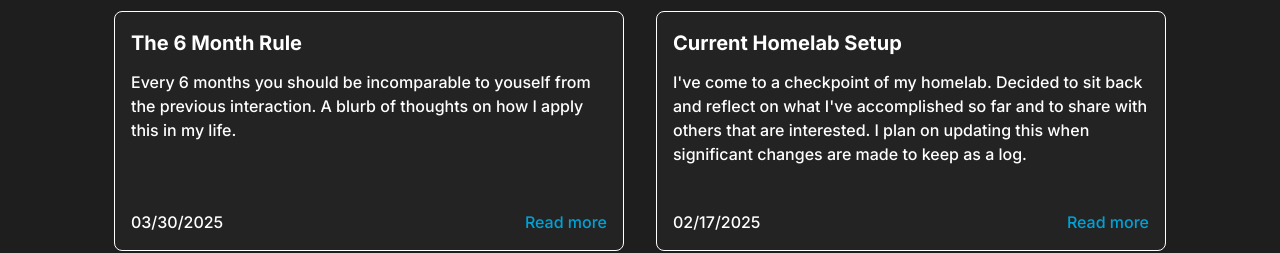
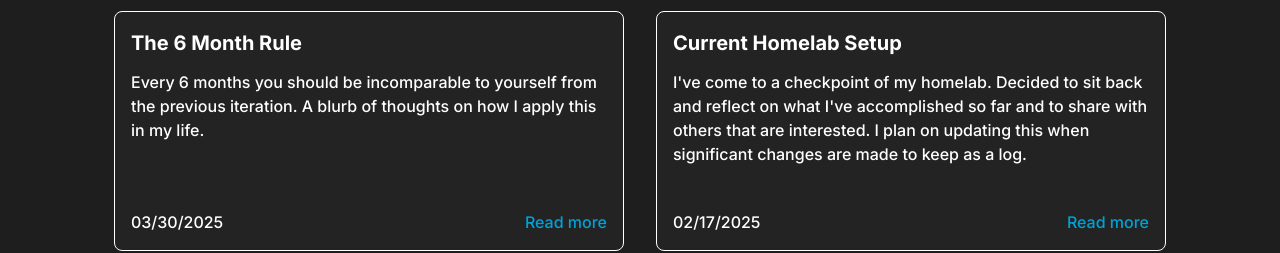
Before and after one commit to NickTheWilder/website, a Next.js app: page /blog in a window 1280 px wide. Shown: the part 292-545 px from the top of the page. Built offline with nearby package versions, Linux system fonts and the light colour scheme; a web font is replaced by a local one.

Commit message:
more typos

```diff
--- a/src/app/blog/data.ts
+++ b/src/app/blog/data.ts
@@ -3,7 +3,7 @@ import { BlogPost } from "./types";
 export const blogPosts: BlogPost[] = [
     {
         title: "The 6 Month Rule",
-        description: "Every 6 months you should be incomparable to youself from the previous interaction. A blurb of thoughts on how I apply this in my life.",
+        description: "Every 6 months you should be incomparable to yourself from the previous iteration. A blurb of thoughts on how I apply this in my life.",
         date: "03/30/2025",
         route: "/blog/six-month-rule",
     },
```
